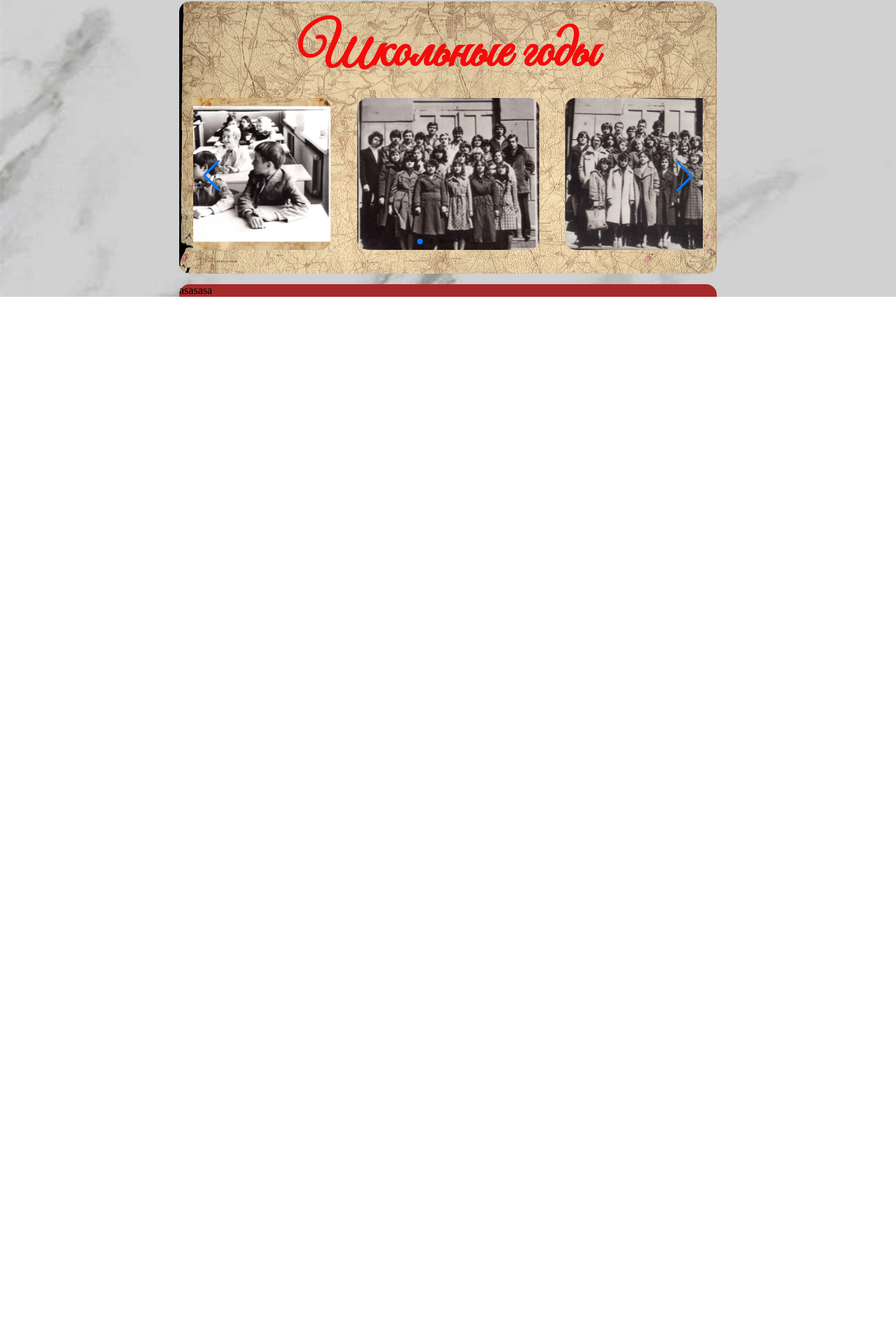
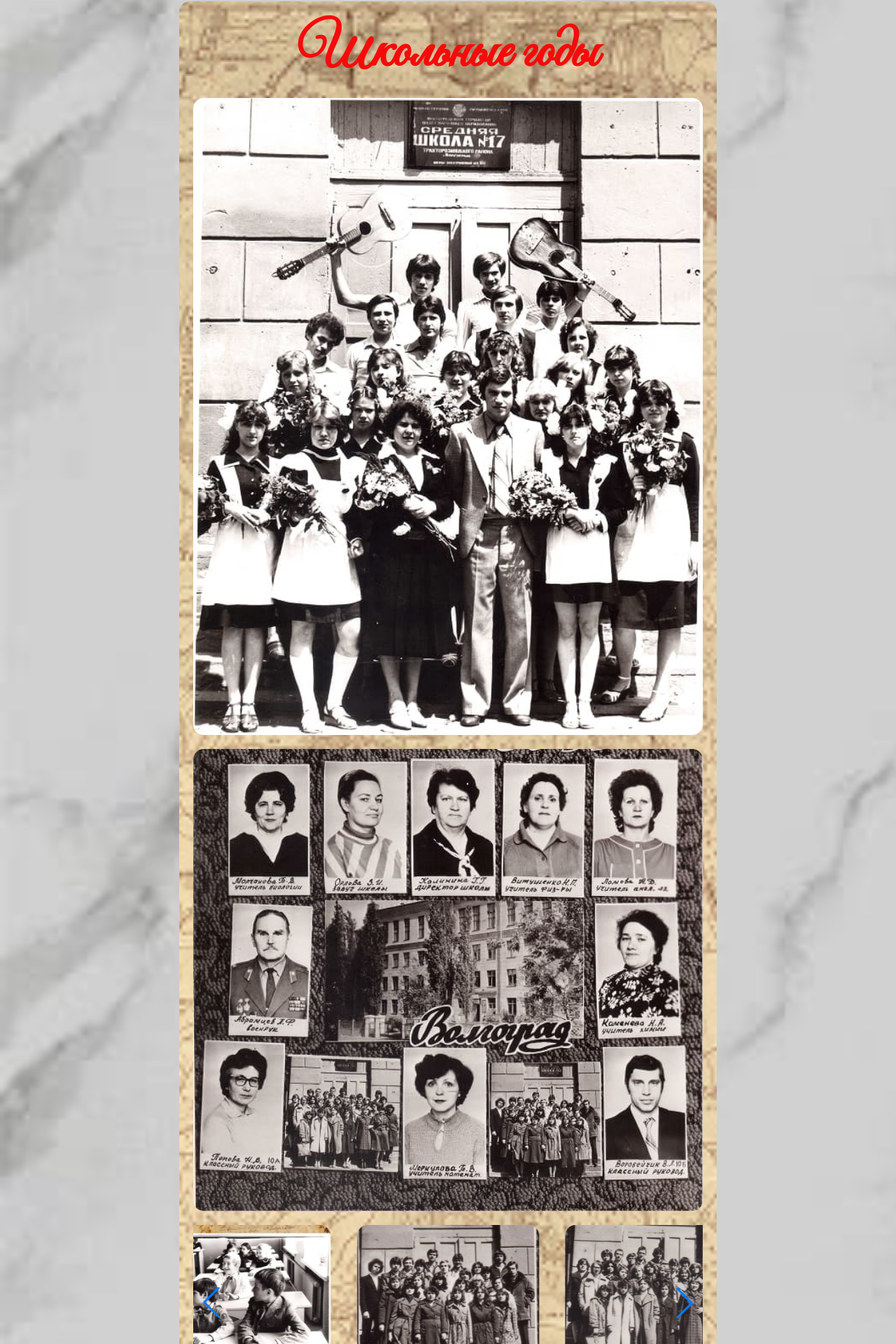
Before and after one commit to Dmitry1964/school_17_dev, a React (Vite) app: page /friends in a window 1280 px wide. Shown: the part 562-2482 px from the top of the page at 70% size. Before the commit the page ends 986 px from the top, so only its background shows below. Built offline with nearby package versions, Linux system fonts and the light colour scheme; a web font is replaced by a local one.

Commit message:
Добавляет контент в FriendsList

```diff
--- a/src/pages/friends-page/friends-page.jsx
+++ b/src/pages/friends-page/friends-page.jsx
@@ -1,12 +1,13 @@
-import ScrollBottom from '../../shared/scroll-bottom/scroll-bottom';
+// import ScrollBottom from '../../shared/scroll-bottom/scroll-bottom';
 import { FriendsList } from '../../widgets/friends-list/friends-list';
 import './friends-page.css';
+import ScrollToNavbarBottom  from '../../shared/scroll-to-navbar-bottom/scroll-to-navbar-bottom';
 
 const FriendsPage = () => {
   return (
     <section className="friends">
       <FriendsList/>
-      <ScrollBottom/>
+      <ScrollToNavbarBottom />
     </section>
   )
 }
--- a/src/shared/scroll-to-navbar-bottom/scroll-to-navbar-bottom.jsx
+++ b/src/shared/scroll-to-navbar-bottom/scroll-to-navbar-bottom.jsx
@@ -10,7 +10,8 @@ const ScrollToNavbarBottom = () => {
       return;
     }
 
-    const targetScrollTop = navbar.offsetTop + navbar.offsetHeight;
+    const targetScrollTop = navbar.offsetTop;
+    console.log("targetScrollTop:", targetScrollTop);
 
     window.scrollTo({
       top: targetScrollTop,
--- a/src/widgets/friends-list/friends-list.css
+++ b/src/widgets/friends-list/friends-list.css
@@ -41,3 +41,28 @@
 .swiper-wrapper {
   align-items: center;
 }
+
+.friends-list--class {
+  display: flex;
+  padding-bottom: 20px;
+
+  img {
+    border-radius: 15px;
+    width: 100%;
+    height: 100%;
+    object-fit: cover;
+  }
+
+}
+
+.friends-list--teachers {
+  display: flex;
+  padding-bottom: 20px;
+
+  img {
+    border-radius: 15px;
+    width: 100%;
+    height: 100%;
+    object-fit: cover;
+  }
+}
--- a/src/widgets/friends-list/friends-list.jsx
+++ b/src/widgets/friends-list/friends-list.jsx
@@ -41,6 +41,13 @@ const FriendsList = () => {
     <section className="friends-list">
       <h2 className="friends-list--title">Школьные годы</h2>
       <div className="friends-list--wrapper container">
+        <div className='friends-list--class'>
+          <img src="/img/friends/school01.jpg" width={600} height={750} alt="Фото последний звонок" />
+
+        </div>
+        <div className='friends-list--teachers'>
+          <img src="/img/friends/school02.jpg" width={600} height={544} alt="Фото учителя" />
+        </div>
         {isMobile && (
           <Swiper
             slidesPerView={1}
```
